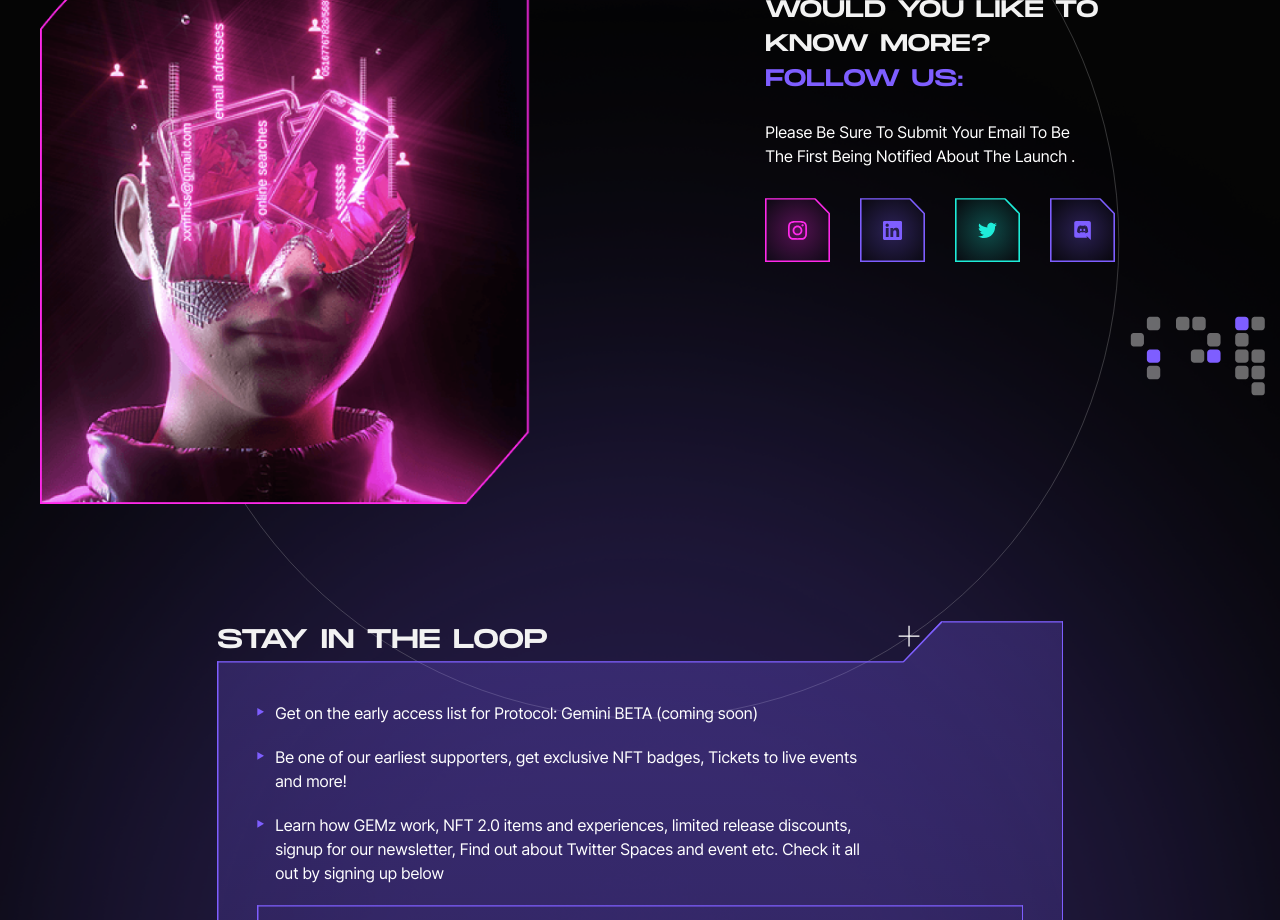
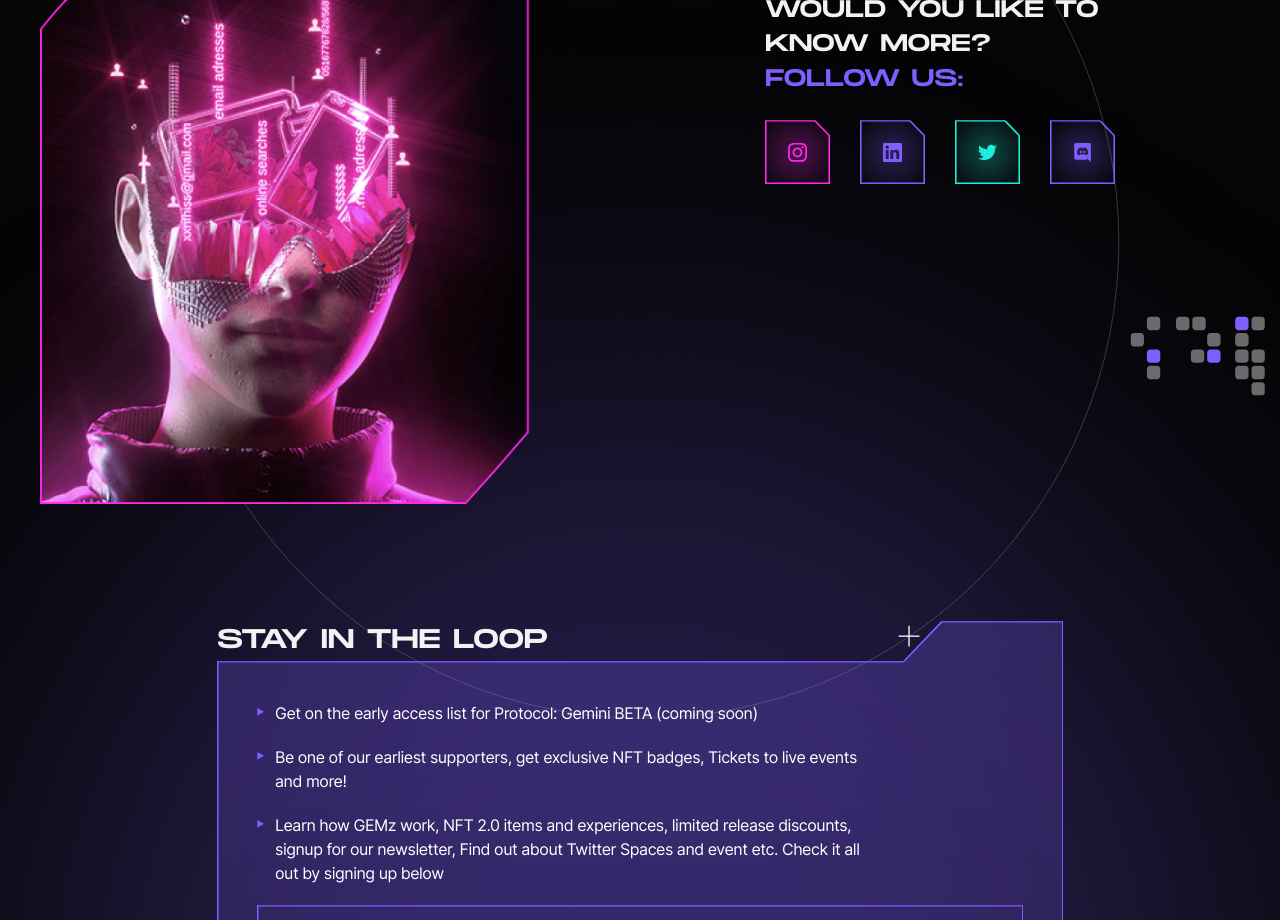
Before and after one commit to mxmztsv/protocol-gemini, a React (Create React App) app: page / in a window 1280 px wide. Shown: the part 7780-8700 px from the top of the page. Built offline with nearby package versions, Linux system fonts and the light colour scheme.

Commit message:
subtitle removed from protocol gemini section

```diff
--- a/src/sections/ProtocolGemini.js
+++ b/src/sections/ProtocolGemini.js
@@ -35,10 +35,10 @@ export const ProtocolGemini = () => {
                                         Would you like to know more?
                                         <span className="purple">Follow us:</span>
                                     </p>
-                                    <p className="follow-us__info__text">
-                                        Please Be Sure To Submit Your Email To Be The First Being Notified About The
-                                        Launch .
-                                    </p>
+                                    {/*<p className="follow-us__info__text">*/}
+                                    {/*    Please Be Sure To Submit Your Email To Be The First Being Notified About The*/}
+                                    {/*    Launch .*/}
+                                    {/*</p>*/}
                                     <div className="follow-us__info__socials">
                                         <a href="https://www.instagram.com/protocolgemini/"
                                            className="follow-us__info__socials__item__link">
```
